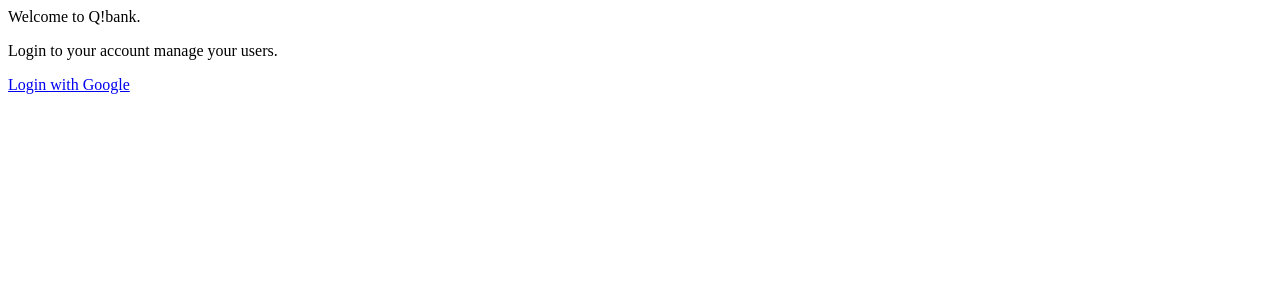
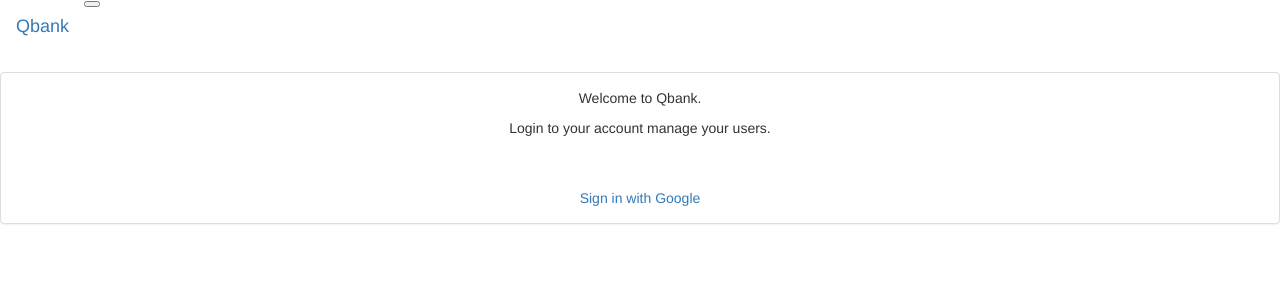
Before and after one commit to mfalade/qbank, a Django app: page /login in a window 1280 px wide. Shown: the top 300 px of the page. Run offline with Django 3.2, Linux system fonts and the light colour scheme; some libraries are stand-ins or nearby versions.

Commit message:
improve look and feel

```diff
--- a/authentication/templates/login.html
+++ b/authentication/templates/login.html
@@ -1,5 +1,16 @@
-<p>Welcome to Q!bank.</p>
-<p>Login to your account manage your users.</p>
-
-
-<a href="auth/login/google-oauth2">Login with Google</a>
+{% extends "base.html" %} {% block title %} Qbank - Login to your account {% endblock %} {% block content %}
+<div class="row purple-bg">
+    <div class="container-fluid login-page">
+        <div class="text-center">
+            <div class="panel panel-default login-panel centered">
+                <div class="panel-body">
+                    <p>Welcome to Qbank.</p>
+                    <p>Login to your account manage your users.</p>
+                    <br> <br>
+                    <a class="btn-si btn-google" href="auth/login/google-oauth2">Sign in with Google</a>
+                </div>
+            </div>
+        </div>
+    </div>
+</div>
+{% endblock %}
--- /dev/null
+++ b/templates/base.html
@@ -0,0 +1,37 @@
+{% load staticfiles %}
+<html>
+
+<head>
+  <title>{% block title %}{% endblock %}</title>
+  <link rel="stylesheet" href="{% static 'vendor/css/bootstrap.min.css' %}">
+  <link rel="stylesheet" href="{% static 'authentication/css/custom.css' %}">
+</head>
+
+<body>
+  </div>
+  </nav>
+  <nav class="navbar navbar-toggleable-md navbar-light bg-faded">
+    <button class="navbar-toggler navbar-toggler-right" type="button" data-toggle="collapse" data-target="#navbarSupportedContent"
+      aria-controls="navbarSupportedContent" aria-expanded="false" aria-label="Toggle navigation">
+    <span class="navbar-toggler-icon"></span>
+  </button>
+    <a class="navbar-brand" href="#">Qbank</a>
+
+    <div class="collapse navbar-collapse" id="navbarSupportedContent">
+      <ul class="navbar-nav mr-auto">
+
+      </ul>
+      {% if user.is_authenticated %}
+      <div class="my-2 my-lg-0">
+        <a href="{% url "auth:logout" %}">Logout</a>
+      </div>
+      {% endif %}
+
+    </div>
+  </nav>
+  {% block content %} {% endblock %}
+
+  <script src="https://ajax.googleapis.com/ajax/libs/jquery/3.2.1/jquery.min.js"></script>
+</body>
+
+</html>
```
Also changed, not shown: dashboard/templates/dashboard.html (+13 -2 lines), qbank/settings.py (+6 -1 lines), 1 other file.
